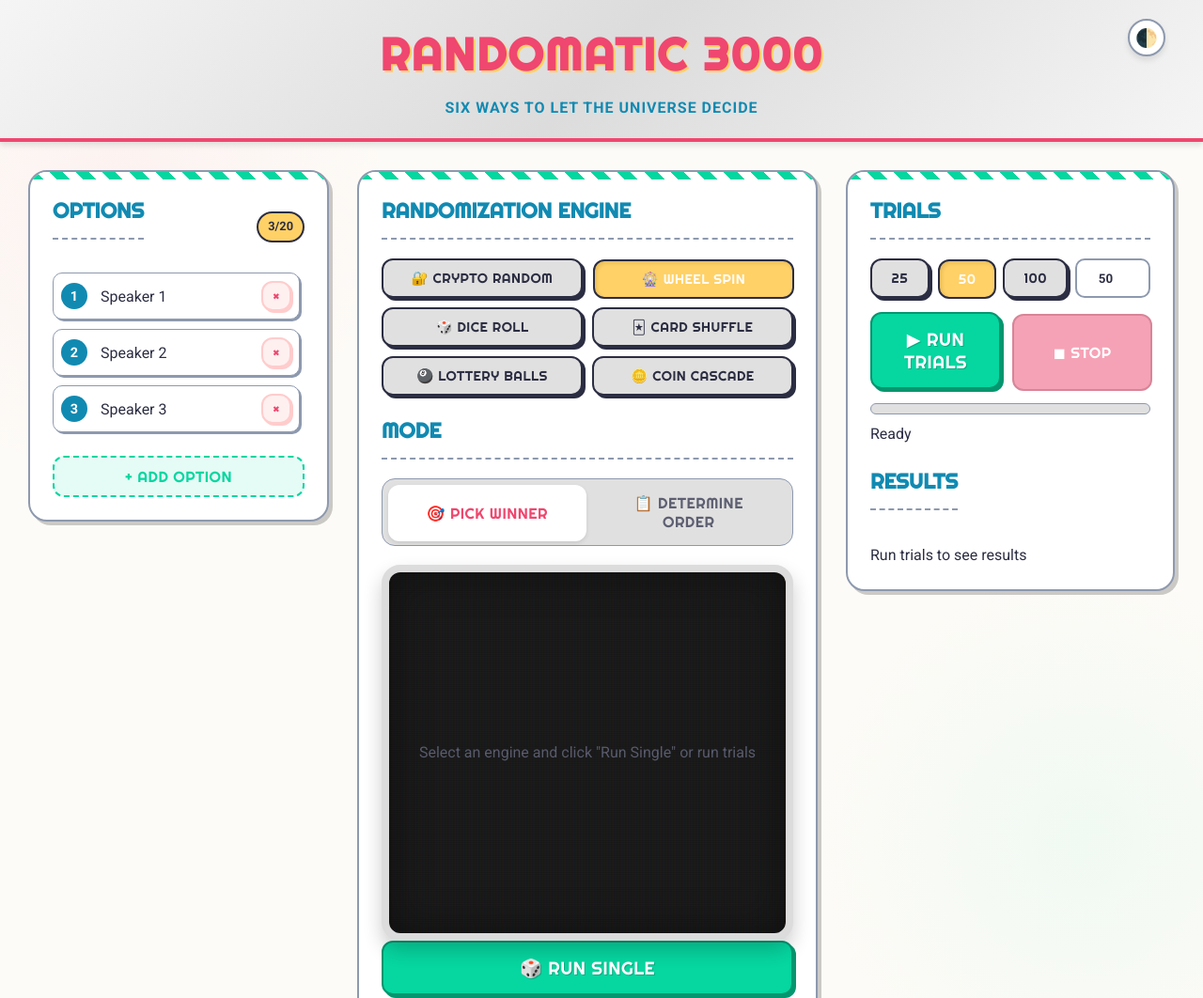
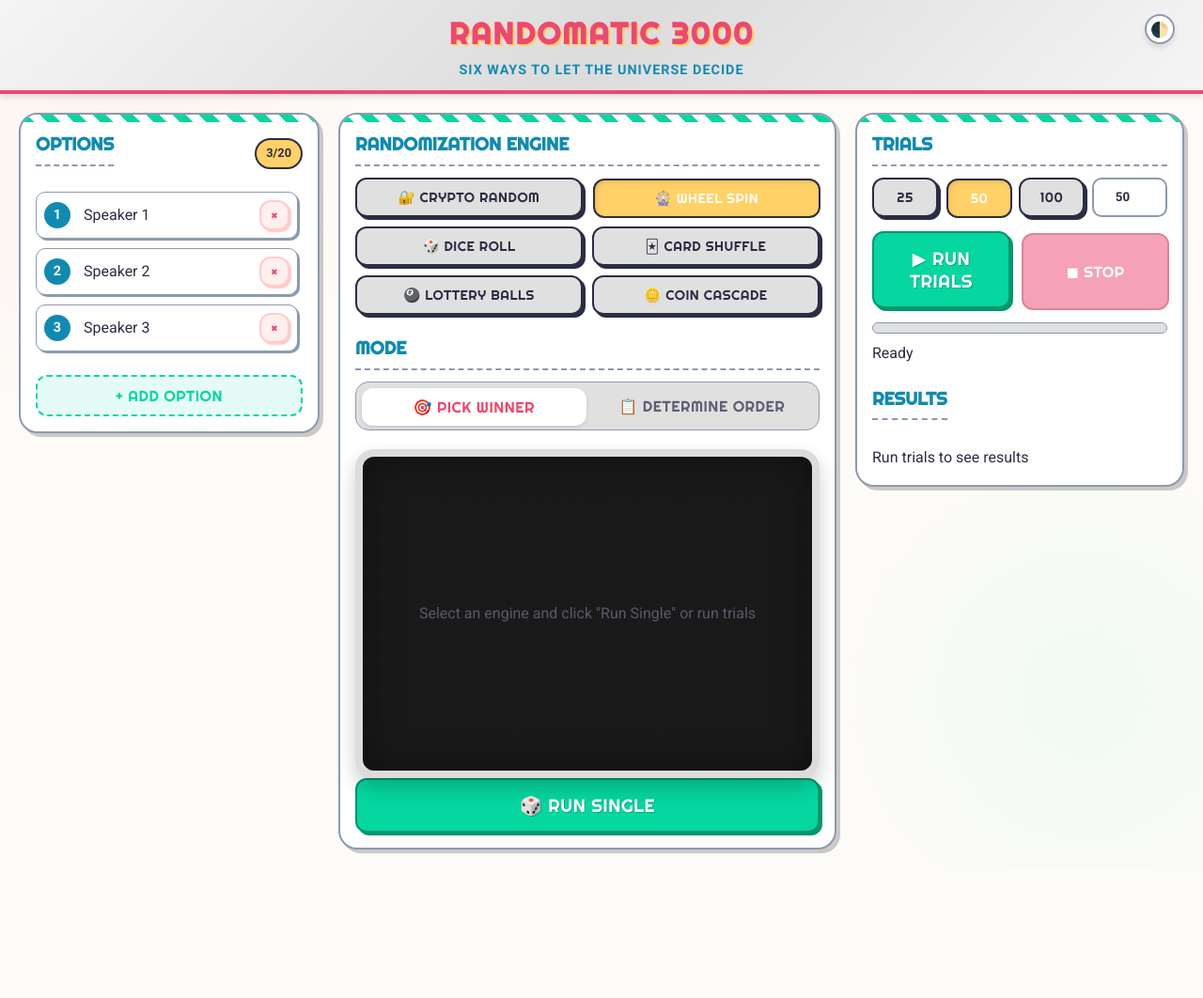
Before and after one commit to adamprime/randomatic3000, a plain HTML site: page index.html in a window 1280 px wide. Shown: the top 1062 px of the page at 94% size. After the commit the page ends 924 px from the top, so only its background shows below. Drawn offline with Linux system fonts and the light colour scheme.

Commit message:
style: Compact layout adjustments for desktop

```diff
--- a/css/styles.css
+++ b/css/styles.css
@@ -81,7 +81,7 @@ body {
 /* Header */
 .header {
     background: var(--chrome-gradient);
-    padding: 20px;
+    padding: 10px;
     text-align: center;
     border-bottom: 4px solid var(--accent-primary);
     box-shadow: var(--shadow-soft);
@@ -100,11 +100,11 @@ body {
 
 .header h1 {
     font-family: 'Righteous', cursive;
-    font-size: 3rem;
+    font-size: 2rem;
     color: var(--accent-primary);
     text-shadow: 2px 2px 0px var(--accent-tertiary);
     letter-spacing: 2px;
-    margin-bottom: 5px;
+    margin-bottom: 2px;
     text-transform: uppercase;
 }
 
@@ -112,7 +112,7 @@ body {
     font-family: 'Roboto', sans-serif;
     font-weight: 700;
     color: var(--accent-dark);
-    font-size: 1rem;
+    font-size: 0.9rem;
     letter-spacing: 1px;
     text-transform: uppercase;
 }
@@ -120,7 +120,7 @@ body {
 /* Theme Toggle */
 .theme-toggle-wrapper {
     position: absolute;
-    top: 0;
+    top: 5px;
     right: 20px;
 }
 
@@ -128,13 +128,13 @@ body {
     background: var(--bg-tertiary);
     border: 2px solid var(--border-color);
     border-radius: 50%;
-    width: 40px;
-    height: 40px;
+    width: 32px;
+    height: 32px;
     cursor: pointer;
     display: flex;
     align-items: center;
     justify-content: center;
-    font-size: 1.2rem;
+    font-size: 1rem;
     color: var(--text-primary);
     transition: all 0.2s ease;
     box-shadow: var(--shadow-soft);
@@ -150,8 +150,8 @@ body {
 .main-container {
     display: grid;
     grid-template-columns: 320px 1fr 350px;
-    gap: 30px;
-    padding: 30px;
+    gap: 20px;
+    padding: 20px;
     max-width: 1600px;
     margin: 0 auto;
     align-items: start;
@@ -183,7 +183,7 @@ body {
     background: var(--bg-tertiary);
     border: 2px solid var(--border-color);
     border-radius: 20px;
-    padding: 24px;
+    padding: 16px;
     box-shadow: var(--shadow-hard);
     position: relative;
     overflow: hidden;
@@ -210,9 +210,9 @@ body {
 .panel h3 {
     font-family: 'Righteous', cursive;
     color: var(--accent-dark);
-    font-size: 1.4rem;
-    margin-bottom: 20px;
-    padding-bottom: 10px;
+    font-size: 1.2rem;
+    margin-bottom: 12px;
+    padding-bottom: 6px;
     border-bottom: 2px dashed var(--border-color);
     text-transform: uppercase;
 }
@@ -488,7 +488,7 @@ body {
 
 #visualization {
     flex: 1;
-    min-height: 400px; /* Taller for mobile */
+    min-height: 350px; /* Reduced for better desktop fit */
     background: #1a1a1a; /* TV Screen black */
     border-radius: 20px; /* TV shape */
     border: 8px solid #dcdcdc; /* TV Bezel */
```
